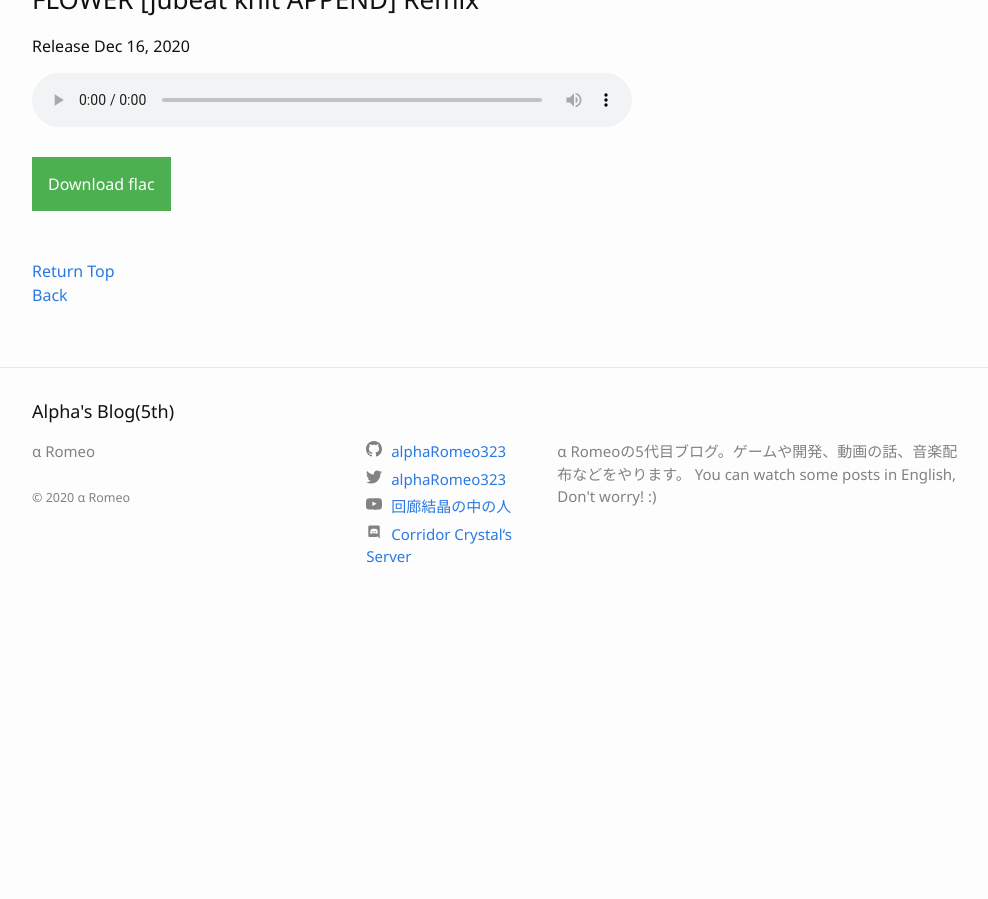
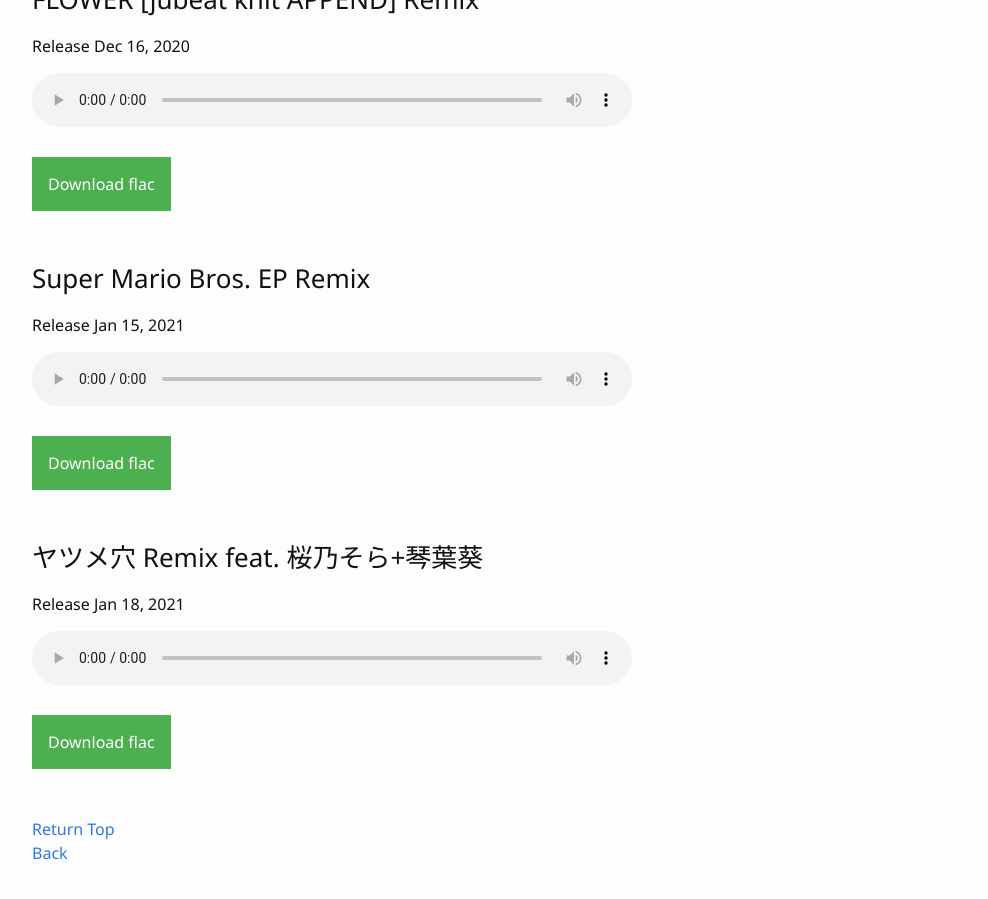
Before and after one commit to alphaRomeo323/alpharomeo323.github.io, a Jekyll site: the page built from music/remix.md, in a window 1280 px wide and 900 px high, scrolled down 7942 px. Shown: the whole window, without its empty margins (138-1126 px from the left). Built offline with Jekyll 4.4.1, drawn with Linux system fonts in a browser that asks for light colours; before the commit the page ends 8570 px from its top, so only the background shows below that.

Commit message:
Added audio files

```diff
--- a/music/remix.md
+++ b/music/remix.md
@@ -343,5 +343,31 @@
   </div>
 </div><br><br>
 
+### Super Mario Bros. EP Remix
+
+Release Jan 15, 2021
+
+<audio src="/music/mp3/super-mario-bros.mp3" controls></audio><br>
+
+<div class="dropdown">
+  <a button class="dropbtn" href="/music/flac/super-mario-bros.flac" download="super-mario-bros.flac">Download flac</a>
+  <div class="dropdown-content" style="width: 170px;">
+    <a href="/music/mp3/super-mario-bros.mp3" download="super-mario-bros.mp3">Download mp3</a>
+  </div>
+</div><br><br>
+
+### ヤツメ穴 Remix feat. 桜乃そら+琴葉葵
+
+Release Jan 18, 2021
+
+<audio src="/music/mp3/yatsumeana.mp3" controls></audio><br>
+
+<div class="dropdown">
+  <a button class="dropbtn" href="/music/flac/yatsumeana.flac" download="yatsumeana.flac">Download flac</a>
+  <div class="dropdown-content" style="width: 170px;">
+    <a href="/music/mp3/yatsumeana.mp3" download="yatsumeana.mp3">Download mp3</a>
+  </div>
+</div><br><br>
+
 [Return Top](#)
 [Back](../)
```
Also changed, not shown: music/index.md (+15 -0 lines), 4 other files.
